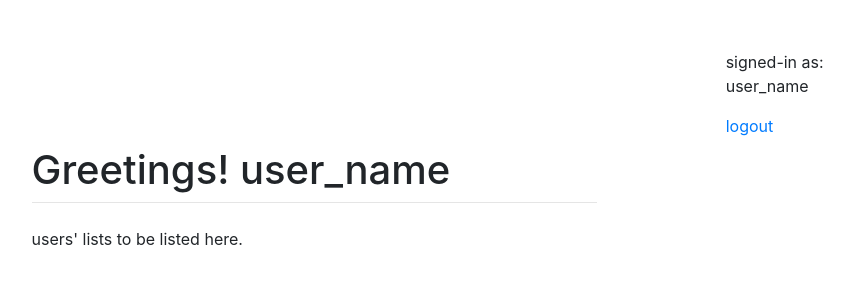
After one commit to Asif-GD/a-django-to-do-list, a Django app: template main/templates/main/lists.html in a window 1280 px wide. The commit adds this page. Shown: the top 300 px of the page, without its empty margins (326-1180 px from the left). Run offline with Django 4.2, Linux system fonts and the light colour scheme; the template is opened without the code that fills it, so the values that code supplies are empty.

Commit message:
played around with css styling
- set up static folders

```diff
--- /dev/null
+++ b/main/static/main/main.css
@@ -0,0 +1,24 @@
+
+.block{
+    margin-left: 50px;
+    margin-right: 50px;
+    margin-top: 50px;
+    margin-bottom: 50px;
+    padding: 0px 10px;
+}
+
+/*
+.image{
+    width: 100%;
+    height: 100vh;
+    background-position: center;
+    background-size: cover;
+    background-image: url("images/background.jpg");
+}
+
+.image-overlay{
+    width: 100%;
+    height: 100vh;
+    background-color: rgba(255,255,255,0.25);
+}
+*/
--- a/main/templates/main/base.html
+++ b/main/templates/main/base.html
@@ -1,7 +1,16 @@
 <!DOCTYPE html>
+{% load static %}
 <html lang="en">
 <head>
+
     <meta charset="UTF-8">
+    <meta name="viewport" content="width=device-width, initial-scale=1, shrink-to-fit=no">
+
+    <link rel="stylesheet" href="https://cdn.jsdelivr.net/npm/bootstrap@4.3.1/dist/css/bootstrap.min.css"
+          integrity="sha384-ggOyR0iXCbMQv3Xipma34MD+dH/1fQ784/j6cY/iJTQUOhcWr7x9JvoRxT2MZw1T" crossorigin="anonymous">
+
+    <link rel="stylesheet" href="{% static 'main/main.css' %}">
+
     <title>
         {% block title %}
         {% endblock %}
@@ -9,7 +18,33 @@
     </title>
 </head>
 <body>
-    {% block content %}
-    {% endblock %}
+<div class="image">
+    <div class="image-overlay">
+        <div id="content" class="block">
+            <!--
+            <div class="row justify-content-center">
+                <div class="col-6">
+                -->
+            {% block content %}
+            {% endblock %}
+            <!--
+            </div>
+        </div>
+                -->
+        </div>
+    </div>
+</div>
+
+
+<script src="https://code.jquery.com/jquery-3.3.1.slim.min.js"
+        integrity="sha384-q8i/X+965DzO0rT7abK41JStQIAqVgRVzpbzo5smXKp4YfRvH+8abtTE1Pi6jizo"
+        crossorigin="anonymous"></script>
+<script src="https://cdn.jsdelivr.net/npm/popper.js@1.14.7/dist/umd/popper.min.js"
+        integrity="sha384-UO2eT0CpHqdSJQ6hJty5KVphtPhzWj9WO1clHTMGa3JDZwrnQq4sF86dIHNDz0W1"
+        crossorigin="anonymous"></script>
+<script src="https://cdn.jsdelivr.net/npm/bootstrap@4.3.1/dist/js/bootstrap.min.js"
+        integrity="sha384-JjSmVgyd0p3pXB1rRibZUAYoIIy6OrQ6VrjIEaFf/nJGzIxFDsf4x0xIM+B07jRM"
+        crossorigin="anonymous"></script>
+
 </body>
 </html>
--- /dev/null
+++ b/main/templates/main/lists.html
@@ -0,0 +1,22 @@
+{% extends "main/base.html" %}
+
+{% block title %}
+Lists
+{% endblock %}
+
+{% block content %}
+<div class="row justify-content-end">
+    <div class="col-2">
+        <p>signed-in as: user_name</p>
+        <a href="/logout/">logout</a>
+    </div>
+</div>
+
+<div class="row justify-content-center">
+    <div class="col-6">
+        <h1 class="mt-2">Greetings! user_name</h1>
+        <hr class="mt-0 mb-4">
+        <p>users' lists to be listed here.</p>
+    </div>
+</div>
+{% endblock %}
```
Also changed, not shown: main/templates/main/home.html (+7 -1 lines), main/static/main/images/background.jpg (added).
